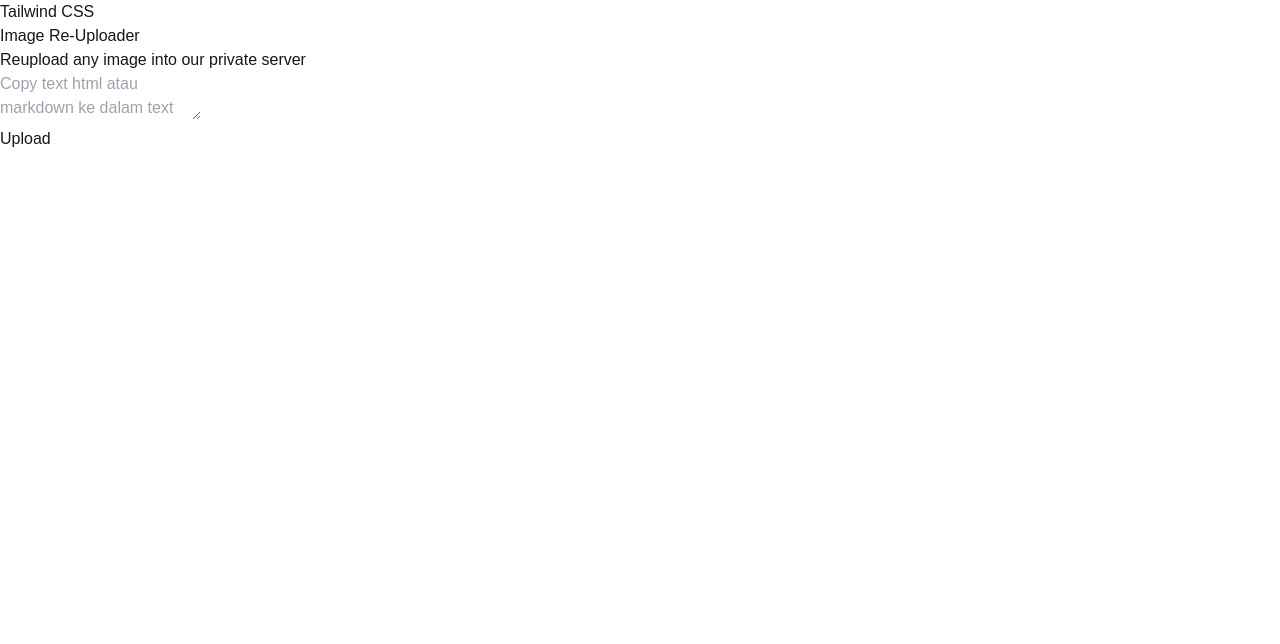
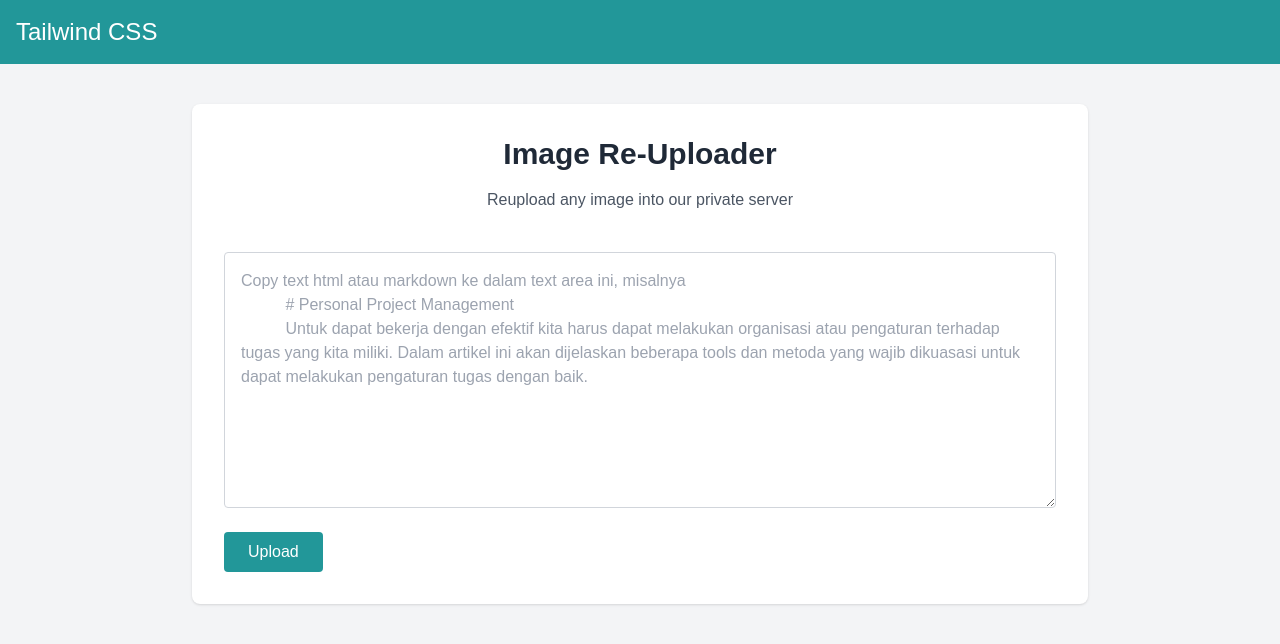
Before and after one commit to Ameliadaa/Intern_Tonjoo, a Next.js app in the folder Intern_Tonjoo_FE/uploader/: page / in a window 1280 px wide. Shown: the top 644 px of the page. Built offline with nearby package versions, Linux system fonts and the light colour scheme.

Commit message:
Create tailwind.config.js

```diff
--- /dev/null
+++ b/Intern_Tonjoo_FE/uploader/tailwind.config.js
@@ -0,0 +1,19 @@
+/** @type {import('tailwindcss').Config} */
+module.exports = {
+  content: [
+    "./src/pages/**/*.{js,ts,jsx,tsx,mdx}",
+    "./src/components/**/*.{js,ts,jsx,tsx,mdx}",
+    "./src/app/**/*.{js,ts,jsx,tsx,mdx}",
+  ],
+  theme: {
+    extend: {
+      colors: {
+        background: "var(--background)",
+        foreground: "var(--foreground)",
+        primary: "#229799",
+
+      },
+    },
+  },
+  plugins: [],
+};
```
